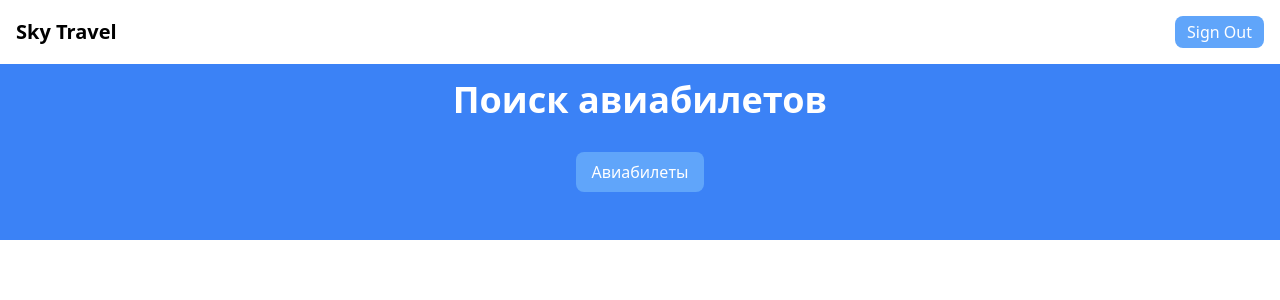
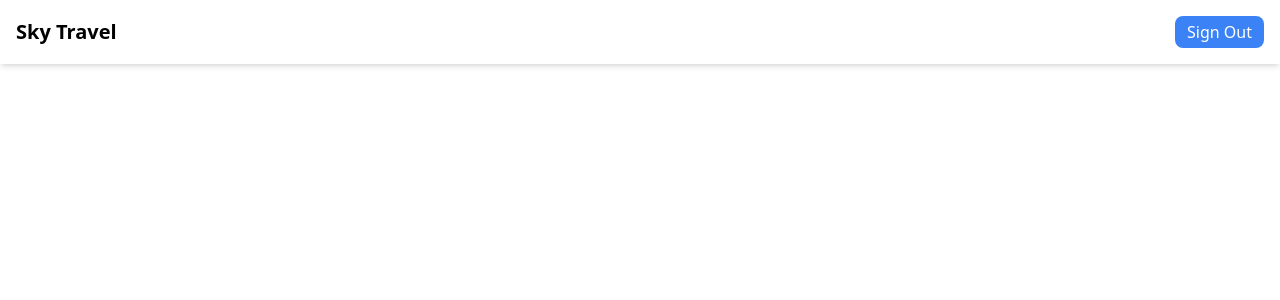
Before and after one commit to asandan/airline-booking-front, a Next.js app: page / in a window 1280 px wide. Shown: the top 300 px of the page. Built offline with nearby package versions, Linux system fonts and the light colour scheme.

Commit message:
Revert "pulled actual code from main branch"
This reverts commit a4749908401ecd137006d34c964990b953e4c172.

```diff
--- a/src/components/MainPageComponents/nav-bar.tsx
+++ b/src/components/NavBar/nav-bar.tsx
@@ -3,9 +3,10 @@ import Link from 'next/link';
 
 interface NavbarProps {
   user: string;
+  onSignOut: () => void;
 }
 
-const Navbar: React.FC<NavbarProps> = ({ user }) => {
+const Navbar: React.FC<NavbarProps> = ({ user, onSignOut }) => {
   return (
     <nav className="bg-white shadow-md">
       <div className="container mx-auto flex items-center justify-between p-4">
@@ -16,7 +17,7 @@ const Navbar: React.FC<NavbarProps> = ({ user }) => {
         </Link>
         <div className="flex items-center">
           <span className="mr-4">{user}</span>
-          <button className="bg-blue-400 text-white px-3 py-1 rounded-lg">
+          <button onClick={onSignOut} className="bg-blue-500 text-white px-3 py-1 rounded-lg">
             Sign Out
           </button>
         </div>
--- a/src/pages/index.tsx
+++ b/src/pages/index.tsx
@@ -1,20 +1,9 @@
-import Navbar from "@/components/MainPageComponents/nav-bar";
+import Navbar from "@/components/NavBar/nav-bar"
 
 export default function MainPage() {
   return (
     <div>
-      <Navbar user={""} />
-      <header className="bg-blue-500 text-white">
-        <div className="container mx-auto p-4 text-center">
-          <h1 className="text-4xl font-bold">Поиск авиабилетов</h1>
-          <p className="text-lg"></p>
-          <div className="my-8 flex justify-center space-x-4">
-            <button className="py-2 px-4 bg-blue-400 text-white rounded-lg">
-              Авиабилеты
-            </button>
-          </div>
-        </div>
-      </header>
+      <Navbar />
     </div>
-  );
+  )
 }
```
